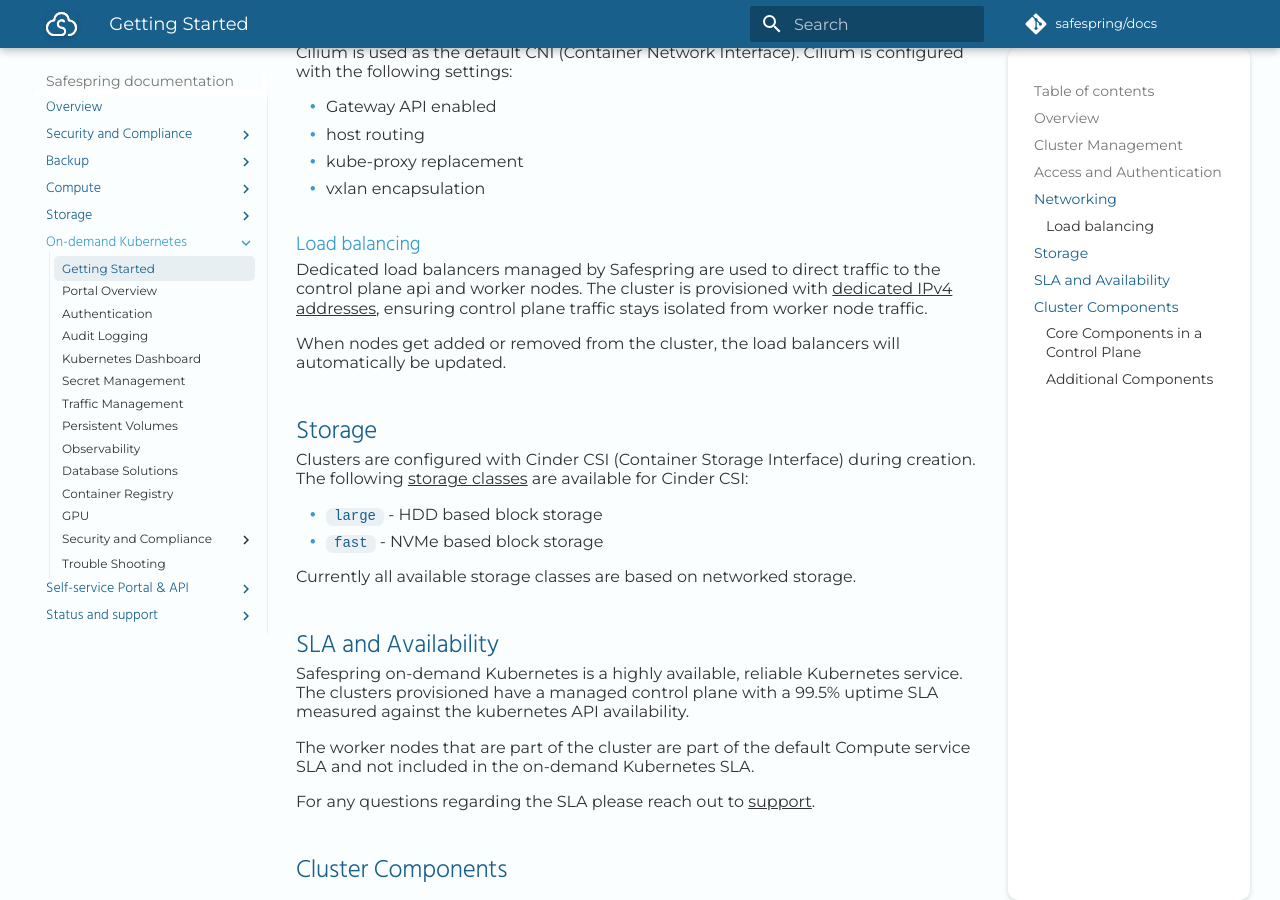
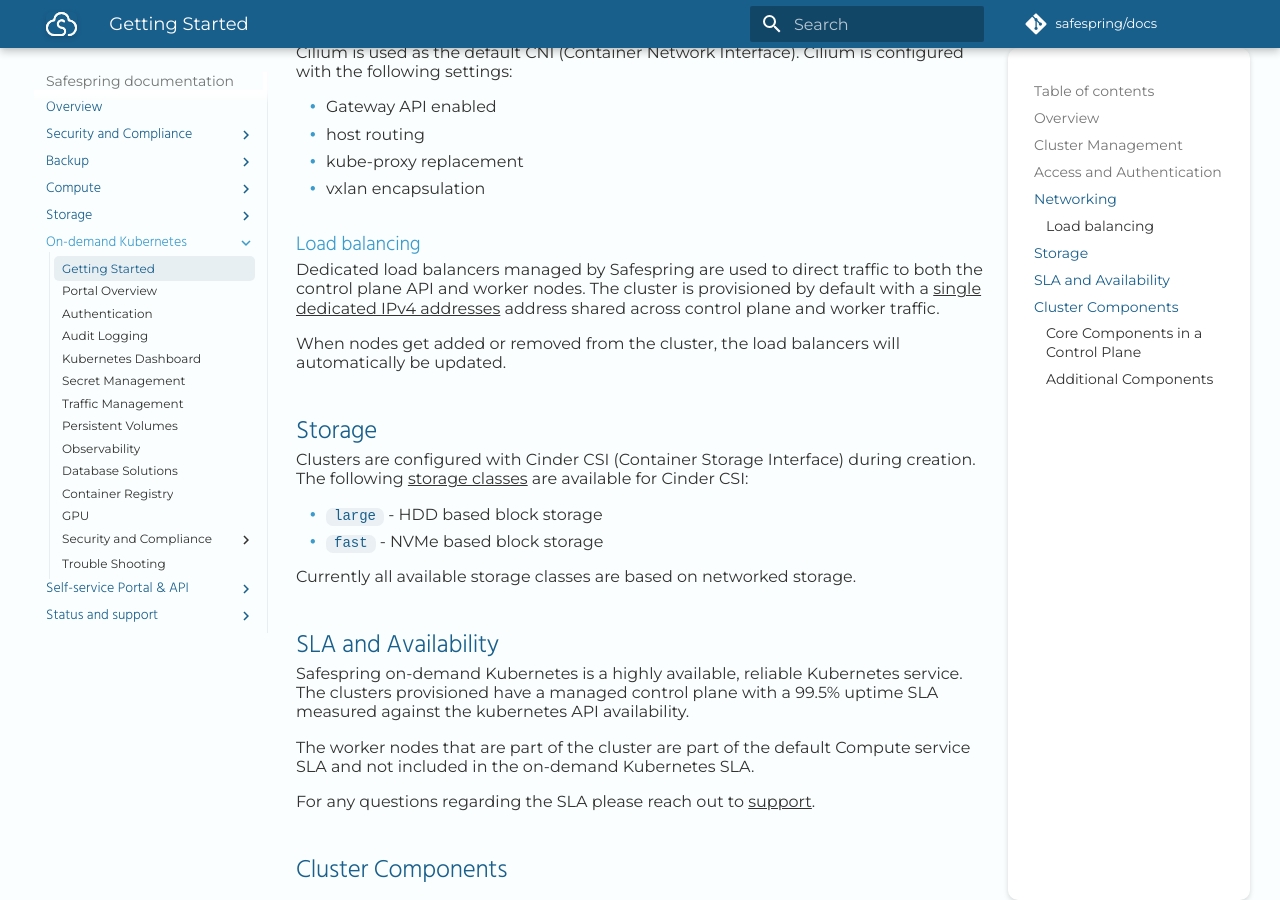
Before and after one commit to safespring/docs, an MkDocs documentation site: the page built from content/kubernetes/getting-started.md, in a window 1280 px wide and 900 px high, scrolled down 1124 px. Built offline with MkDocs 1.6.1 and Material for MkDocs 9.7.7, drawn with Linux system fonts in a browser that asks for light colours; some web fonts are replaced; a script that is not in the unit is left out; comment, search, counter and statistics services are not loaded.

Commit message:
[docs][k8s] single ip lb

```diff
--- a/content/kubernetes/getting-started.md
+++ b/content/kubernetes/getting-started.md
@@ -42,7 +42,7 @@
 
 ### Load balancing
 
-Dedicated load balancers managed by Safespring are used to direct traffic to the control plane api and worker nodes. The cluster is provisioned with [dedicated IPv4 addresses](../compute/loadbalancing.md), ensuring control plane traffic stays isolated from worker node traffic.
+Dedicated load balancers managed by Safespring are used to direct traffic to both the control plane API and worker nodes. The cluster is provisioned by default with a [single dedicated IPv4 addresses](../compute/loadbalancing.md) address shared across control plane and worker traffic.
 
 When nodes get added or removed from the cluster, the load balancers will automatically be updated.
 
```
